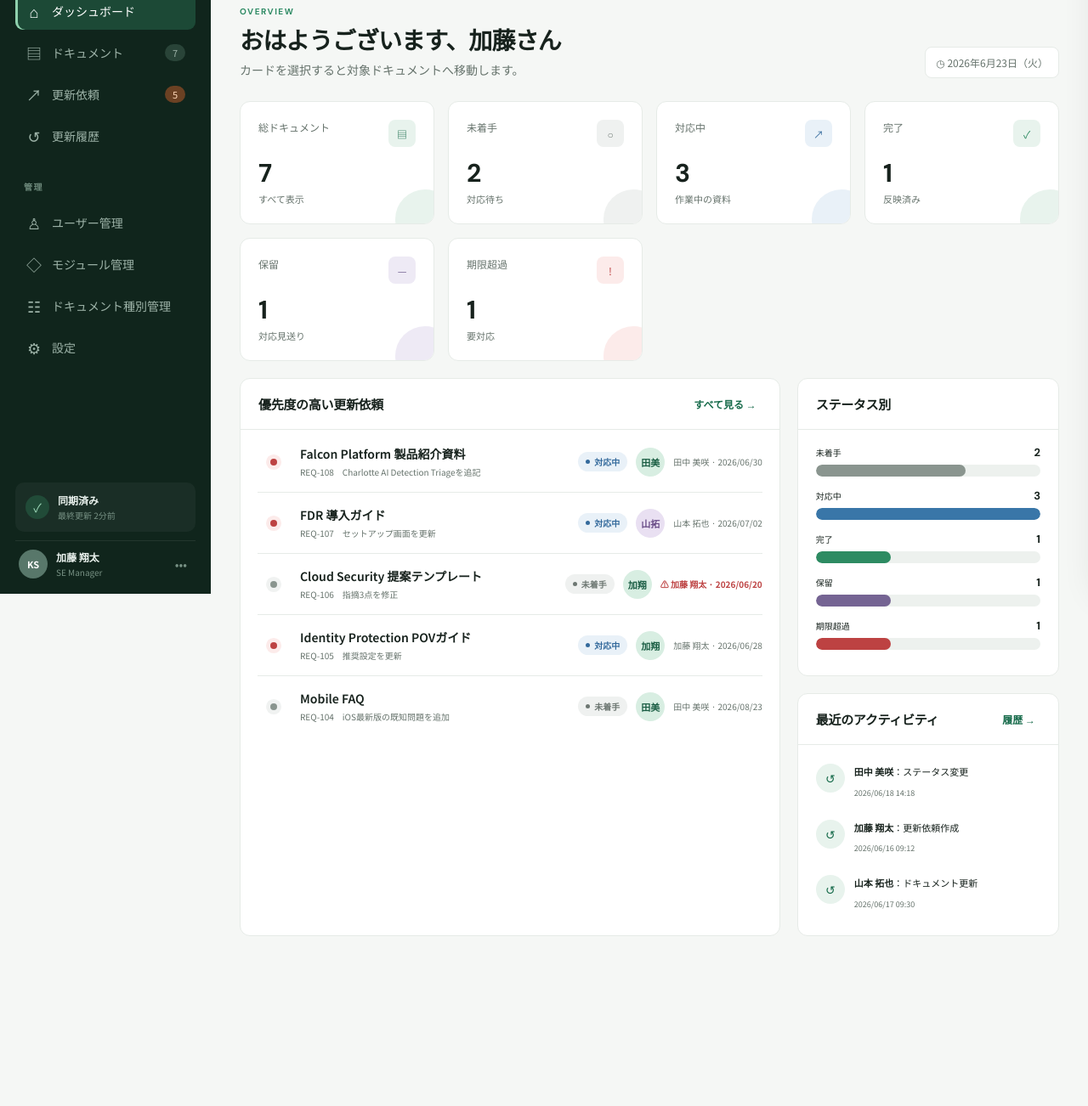
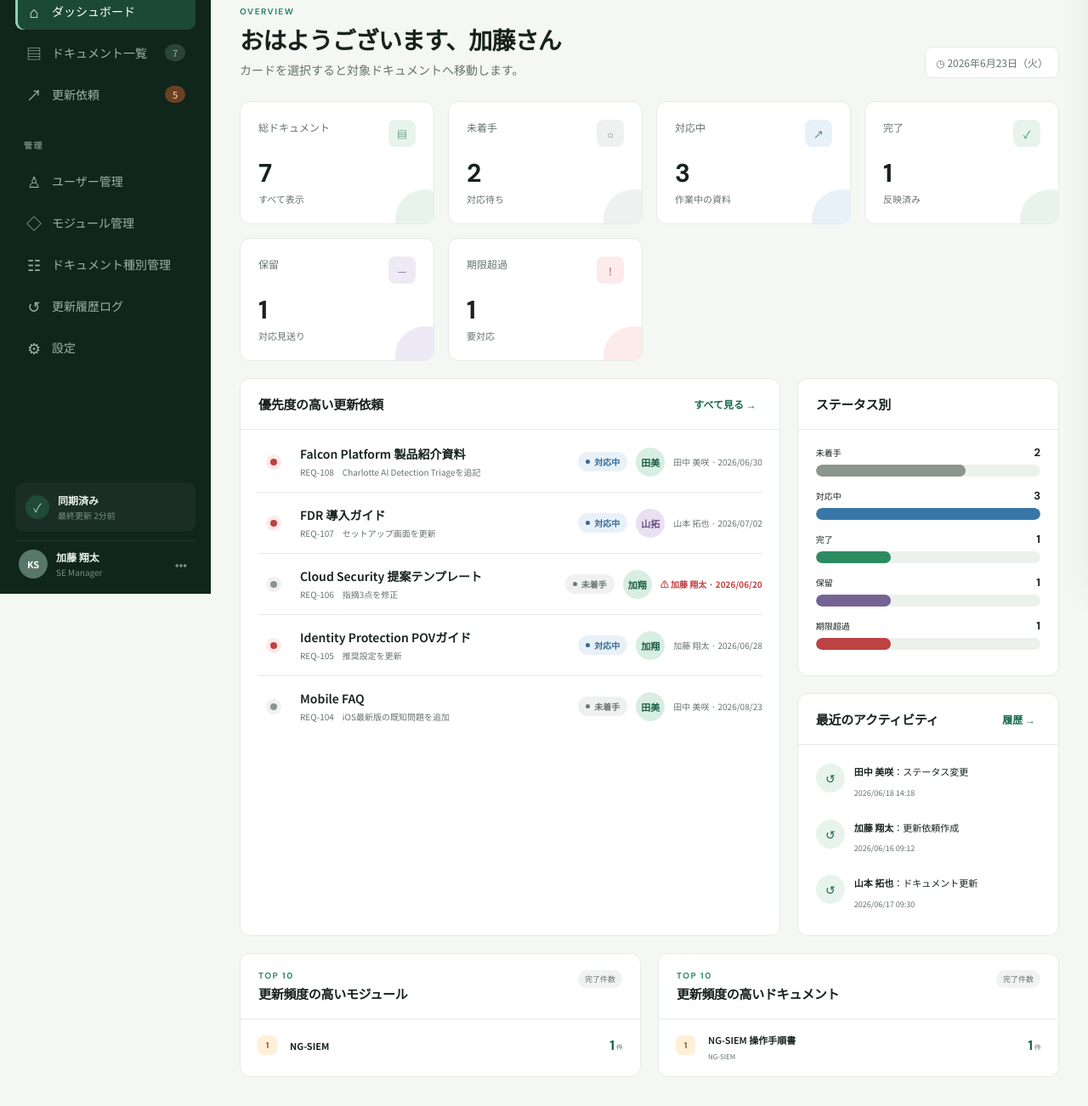
Before and after one commit to konpeidesu/Dockanri, a website: page public/index.html in a window 1280 px wide. Shown: the part 101-1403 px from the top of the page at 85% size. Before the commit the page ends 1237 px from the top, so only its background shows below. Drawn offline with Linux system fonts and the light colour scheme.

Commit message:
feat: add update frequency rankings

```diff
--- a/public/app.js
+++ b/public/app.js
@@ -185,6 +185,50 @@ function metricCard(label, value, note, icon, filter, accent = "var(--green)", s
     <span class="metric-value">${value}</span><span class="metric-note">${note}</span></button>`;
 }
 
+function completionRankings() {
+  const completedLogs = state.activityLogs.filter((log) => log.action === "完了" || (log.action === "ステータス変更" && log.afterValue === "完了"));
+  const documentCounts = new Map();
+  const moduleCounts = new Map();
+
+  completedLogs.forEach((log) => {
+    const doc = documentById(log.documentId);
+    if (!doc) return;
+    documentCounts.set(doc.id, (documentCounts.get(doc.id) || 0) + 1);
+    moduleCounts.set(doc.moduleId, (moduleCounts.get(doc.moduleId) || 0) + 1);
+  });
+
+  const documents = [...documentCounts.entries()]
+    .map(([documentId, count]) => ({ document: documentById(documentId), count }))
+    .filter((item) => item.document)
+    .sort((a, b) => b.count - a.count || a.document.name.localeCompare(b.document.name, "ja"))
+    .slice(0, 10);
+
+  const modules = [...moduleCounts.entries()]
+    .map(([moduleId, count]) => ({ module: moduleById(moduleId), count }))
+    .filter((item) => item.module)
+    .sort((a, b) => b.count - a.count || a.module.name.localeCompare(b.module.name, "ja"))
+    .slice(0, 10);
+
+  return { documents, modules };
+}
+
+function rankingRows(items, type) {
+  if (!items.length) return '<div class="ranking-empty">完了した更新履歴はまだありません。</div>';
+  return items.map((item, index) => {
+    const isDocument = type === "document";
+    const name = isDocument ? item.document.name : item.module.name;
+    const moduleName = isDocument ? moduleById(item.document.moduleId)?.name : "";
+    return `<div class="ranking-row">
+      <span class="ranking-position ${index < 3 ? "top" : ""}">${index + 1}</span>
+      <div class="ranking-name">
+        ${isDocument ? `<button class="document-link" data-document-id="${item.document.id}">${escapeHtml(name)}</button>` : `<strong>${escapeHtml(name)}</strong>`}
+        ${moduleName ? `<span>${escapeHtml(moduleName)}</span>` : ""}
+      </div>
+      <strong class="ranking-count">${item.count}<small>件</small></strong>
+    </div>`;
+  }).join("");
+}
+
 function requestRows(requests) {
   if (!requests.length) return '<div class="empty-state">条件に一致する更新依頼はありません。</div>';
   return requests.map((request) => {
@@ -204,6 +248,7 @@ function renderDashboard() {
   const chartStatuses = ["未着手", "対応中", "完了", "保留"];
   const maxStatusCount = Math.max(1, overdue, ...chartStatuses.map(count));
   const chartColors = ["#8a958f", "#3976a8", "#2d8b62", "#756493"];
+  const rankings = completionRankings();
   app.innerHTML = `<section class="page">${pageHeader("OVERVIEW", "おはようございます、加藤さん", "カードを選択すると対象ドキュメントへ移動します。")}
     <div class="metrics">
       ${metricCard("総ドキュメント", state.documents.length, "すべて表示", "▤", "")}
@@ -224,6 +269,14 @@ function renderDashboard() {
           <span class="status-chart-track"><span class="status-chart-bar" style="width:${overdue / maxStatusCount * 100}%;--bar:#bd4242"></span></span></button></div></section>
         <section class="panel activity-panel"><div class="panel-header"><h2>最近のアクティビティ</h2><button class="text-button" data-navigate="history">履歴 →</button></div>
         <div class="activity-list">${state.activityLogs.slice(0, 3).map((item) => `<div class="activity-item"><span class="activity-symbol">↺</span><div><p><strong>${escapeHtml(item.actor)}</strong>：${escapeHtml(item.action)}</p><time>${item.time}</time></div></div>`).join("")}</div></section></div>
+    </div>
+    <div class="ranking-grid">
+      <section class="panel ranking-panel"><div class="panel-header"><div><p class="eyebrow">TOP 10</p><h2>更新頻度の高いモジュール</h2></div><span class="ranking-basis">完了件数</span></div>
+        <div class="ranking-list">${rankingRows(rankings.modules, "module")}</div>
+      </section>
+      <section class="panel ranking-panel"><div class="panel-header"><div><p class="eyebrow">TOP 10</p><h2>更新頻度の高いドキュメント</h2></div><span class="ranking-basis">完了件数</span></div>
+        <div class="ranking-list">${rankingRows(rankings.documents, "document")}</div>
+      </section>
     </div></section>`;
 }
 
@@ -334,7 +387,7 @@ function filteredHistory() {
 
 function renderHistory() {
   const logs = filteredHistory();
-  app.innerHTML = `<section class="page">${pageHeader("DOCUMENT HISTORY", "更新履歴", "ドキュメントごとの操作履歴を確認できます。")}
+  app.innerHTML = `<section class="page">${pageHeader("DOCUMENT HISTORY LOG", "更新履歴ログ", "ドキュメントごとの操作履歴を確認できます。")}
     <div class="toolbar"><select class="filter-select" id="historyDocumentFilter"><option>すべて</option>${state.documents.map((doc) => `<option value="${doc.id}" ${state.historyDocumentFilter === doc.id ? "selected" : ""}>${escapeHtml(doc.name)}</option>`).join("")}</select>
       <select class="filter-select" id="historyModuleFilter"><option>すべて</option>${state.modules.map((module) => `<option value="${module.id}" ${state.historyModuleFilter === module.id ? "selected" : ""}>${escapeHtml(module.name)}</option>`).join("")}</select>
       <select class="filter-select" id="historyCategoryFilter"><option>すべて</option>${state.rules.map((rule) => `<option ${state.historyCategoryFilter === rule.category ? "selected" : ""}>${escapeHtml(rule.category)}</option>`).join("")}</select></div>
--- a/public/index.html
+++ b/public/index.html
@@ -28,15 +28,12 @@
             <span class="nav-icon">⌂</span><span>ダッシュボード</span>
           </button>
           <button class="nav-item" data-page="documents">
-            <span class="nav-icon">▤</span><span>ドキュメント</span>
+            <span class="nav-icon">▤</span><span>ドキュメント一覧</span>
             <span class="nav-count" id="documentNavCount">24</span>
           </button>
           <button class="nav-item" data-page="requests">
             <span class="nav-icon">↗</span><span>更新依頼</span>
             <span class="nav-count alert" id="requestNavCount">8</span>
-          </button>
-          <button class="nav-item" data-page="history">
-            <span class="nav-icon">↺</span><span>更新履歴</span>
           </button>
         </nav>
 
@@ -45,6 +42,7 @@
           <button class="nav-item muted" data-page="members"><span class="nav-icon">♙</span><span>ユーザー管理</span></button>
           <button class="nav-item muted" data-page="modules"><span class="nav-icon">◇</span><span>モジュール管理</span></button>
           <button class="nav-item muted" data-page="rules"><span class="nav-icon">☷</span><span>ドキュメント種別管理</span></button>
+          <button class="nav-item muted" data-page="history"><span class="nav-icon">↺</span><span>更新履歴ログ</span></button>
           <button class="nav-item muted" data-page="settings"><span class="nav-icon">⚙</span><span>設定</span></button>
         </div>
 
@@ -102,7 +100,7 @@
             <label>更新希望期限（任意）
               <input id="requestDeadline" type="date" />
             </label>
-            <label>添付URL
+            <label>添付URL（任意）
               <input id="requestAttachmentUrl" type="url" placeholder="https://..." />
             </label>
           </div>
--- a/public/styles.css
+++ b/public/styles.css
@@ -135,6 +135,22 @@ h3 { font-size: 15px; }
 .metric-note strong { color: var(--accent, var(--green)); }
 
 .dashboard-grid { display: grid; grid-template-columns: minmax(0, 1.65fr) minmax(290px, .8fr); gap: 20px; }
+.ranking-grid { display: grid; grid-template-columns: 1fr 1fr; gap: 20px; margin-top: 20px; }
+.ranking-panel .panel-header { align-items: flex-start; }
+.ranking-panel .panel-header .eyebrow { margin-bottom: 4px; }
+.ranking-basis { padding: 4px 8px; border-radius: 10px; color: var(--muted); background: #f1f3f2; font-size: 9px; }
+.ranking-list { padding: 5px 20px 10px; }
+.ranking-row { min-height: 52px; display: grid; grid-template-columns: 28px minmax(0, 1fr) auto; align-items: center; gap: 10px; border-bottom: 1px solid var(--line); }
+.ranking-row:last-child { border-bottom: 0; }
+.ranking-position { width: 23px; height: 23px; display: grid; place-items: center; border-radius: 7px; color: #738078; background: #f0f2f1; font: 700 10px "DM Sans", sans-serif; }
+.ranking-position.top { color: #8b561d; background: #fff0d8; }
+.ranking-name { min-width: 0; }
+.ranking-name strong, .ranking-name span { display: block; }
+.ranking-name strong, .ranking-name .document-link { overflow: hidden; text-overflow: ellipsis; white-space: nowrap; font-size: 11px; }
+.ranking-name span { margin-top: 2px; color: var(--muted); font-size: 8px; }
+.ranking-count { color: var(--green); font: 700 16px "DM Sans", sans-serif; }
+.ranking-count small { margin-left: 2px; color: var(--muted); font: 500 8px "Noto Sans JP", sans-serif; }
+.ranking-empty { padding: 35px 10px; color: var(--muted); text-align: center; font-size: 10px; }
 .panel { border: 1px solid var(--line); border-radius: 12px; background: var(--surface); }
 .panel-header { display: flex; align-items: center; justify-content: space-between; padding: 19px 21px; border-bottom: 1px solid var(--line); }
 .panel-header h2 { margin: 0; font-size: 15px; }
@@ -338,6 +354,7 @@ form input:focus, form select:focus, form textarea:focus { border-color: #74ac91
   .dashboard-grid { grid-template-columns: 1fr; }
   .right-column { display: grid; grid-template-columns: 1fr 1fr; gap: 20px; }
   .activity-panel { margin-top: 0; }
+  .ranking-grid { grid-template-columns: 1fr; }
   .detail-panel { width: min(680px, 82vw); }
   .detail-list { grid-template-columns: 1fr 1fr; }
 }
```
